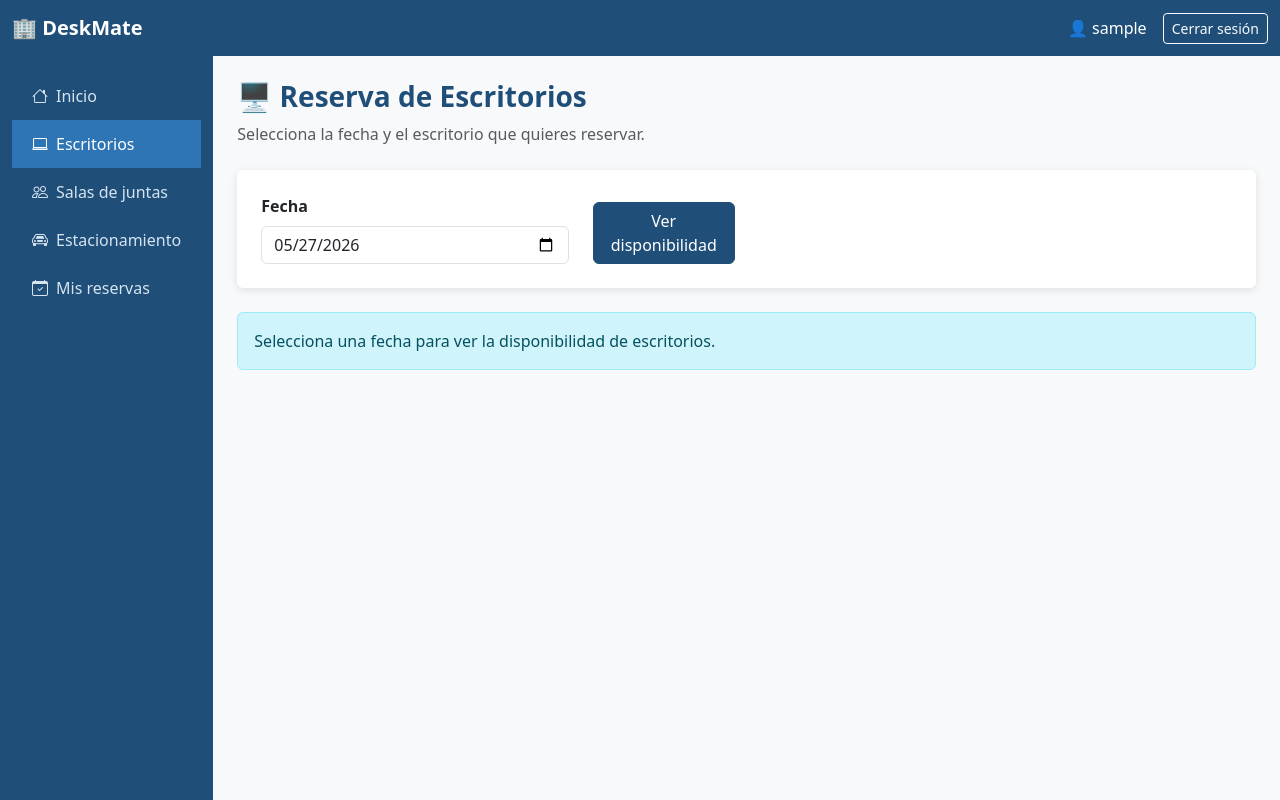
After one commit to Andresval185/deskMate, a Flask app: page /escritorios in a window 1280 px wide. The commit adds this page. Run offline with Flask 3, Linux system fonts and the light colour scheme; the visitor is signed in with stand-in values (Sample User, id 1); data that the repository does not hold is empty.

Commit message:
HIce el modulo de reserva de escritorios y actualice las rutas en routes,py

```diff
--- a/app/routes.py
+++ b/app/routes.py
@@ -2,6 +2,7 @@ from flask import Blueprint, render_template, redirect, url_for, flash, request
 from flask_login import login_user, logout_user, login_required, current_user
 from app import db
 from app.models import User, Espacio, Reserva
+from datetime import date
 
 auth = Blueprint('auth', __name__)
 main = Blueprint('main', __name__)
@@ -53,26 +54,76 @@ def logout():
 def inicio():
     return render_template('inicio.html')
 
-@main.route('/escritorios')
+# ── Escritorios ────────────────────────────────────────
+@main.route('/escritorios', methods=['GET', 'POST'])
 @login_required
 def escritorios():
+    hoy = date.today().isoformat()
+    fecha_sel = request.args.get('fecha', hoy)
     espacios = Espacio.query.filter_by(tipo='escritorio', activo=True).all()
-    return render_template('escritorios.html', espacios=espacios)
+    for e in espacios:
+        reserva = Reserva.query.filter_by(
+            espacio_id=e.id,
+            fecha=fecha_sel,
+            estado='activa'
+        ).first()
+        e.reservado = True if reserva else False
+    return render_template('escritorios.html',
+                           espacios=espacios,
+                           fecha_sel=fecha_sel,
+                           hoy=hoy)
 
+@main.route('/reservar-escritorio', methods=['POST'])
+@login_required
+def reservar_escritorio():
+    espacio_id = request.form.get('espacio_id')
+    fecha = request.form.get('fecha')
+    conflicto = Reserva.query.filter_by(
+        espacio_id=espacio_id,
+        fecha=fecha,
+        estado='activa'
+    ).first()
+    if conflicto:
+        flash('Este escritorio ya fue reservado para esa fecha.', 'danger')
+        return redirect(url_for('main.escritorios'))
+    mi_reserva = Reserva.query.filter_by(
+        user_id=current_user.id,
+        fecha=fecha,
+        estado='activa'
+    ).join(Espacio).filter(Espacio.tipo == 'escritorio').first()
+    if mi_reserva:
+        flash('Ya tienes un escritorio reservado para ese día.', 'warning')
+        return redirect(url_for('main.escritorios'))
+    nueva = Reserva(
+        user_id=current_user.id,
+        espacio_id=espacio_id,
+        fecha=fecha,
+        estado='activa'
+    )
+    db.session.add(nueva)
+    db.session.commit()
+    flash('¡Escritorio reservado exitosamente!', 'success')
+    return redirect(url_for('main.mis_reservas'))
+
+# ── Salas ──────────────────────────────────────────────
 @main.route('/salas')
 @login_required
 def salas():
     espacios = Espacio.query.filter_by(tipo='sala', activo=True).all()
     return render_template('salas.html', espacios=espacios)
 
+# ── Estacionamiento ────────────────────────────────────
 @main.route('/estacionamiento')
 @login_required
 def estacionamiento():
     espacios = Espacio.query.filter_by(tipo='estacionamiento', activo=True).all()
     return render_template('estacionamiento.html', espacios=espacios)
 
+# ── Mis reservas ───────────────────────────────────────
 @main.route('/mis-reservas')
 @login_required
 def mis_reservas():
-    reservas = Reserva.query.filter_by(user_id=current_user.id).order_by(Reserva.fecha.desc()).all()
+    reservas = Reserva.query.filter_by(
+        user_id=current_user.id
+    ).order_by(Reserva.fecha.desc()).all()
     return render_template('mis_reservas.html', reservas=reservas)
--- a/app/base.html
+++ b/app/templates/base.html
@@ -34,7 +34,6 @@
         </div>
     </div>
 </nav>
-
 <div class="container-fluid">
     <div class="row">
         <div class="col-md-2 sidebar py-3">
@@ -76,7 +75,6 @@
         </div>
     </div>
 </div>
-
 {% else %}
 <div class="container">
     {% with messages = get_flashed_messages(with_categories=true) %}
@@ -89,7 +87,7 @@
             {% endfor %}
         {% endif %}
     {% endwith %}
-    {% block content %}{% endblock %}
+    {% block body %}{% endblock %}
 </div>
 {% endif %}
 
--- /dev/null
+++ b/app/templates/escritorios.html
@@ -0,0 +1,54 @@
+{% extends "base.html" %}
+{% block title %}Escritorios{% endblock %}
+
+{% block content %}
+<div class="mb-4">
+    <h3 class="fw-bold" style="color: #1F4E79;">🖥️ Reserva de Escritorios</h3>
+    <p class="text-muted">Selecciona la fecha y el escritorio que quieres reservar.</p>
+</div>
+
+<div class="card p-4 mb-4">
+    <form method="GET">
+        <div class="row align-items-end">
+            <div class="col-md-4">
+                <label class="form-label fw-semibold">Fecha</label>
+                <input type="date" name="fecha" class="form-control"
+                       value="{{ fecha_sel }}" min="{{ hoy }}" required>
+            </div>
+            <div class="col-md-2 mt-2">
+                <button type="submit" class="btn btn-primary w-100">Ver disponibilidad</button>
+            </div>
+        </div>
+    </form>
+</div>
+
+{% if espacios %}
+<div class="row g-3">
+    {% for e in espacios %}
+    <div class="col-md-3">
+        <div class="card p-3 text-center
+            {% if e.reservado %}border-danger{% else %}border-success{% endif %}">
+            <div style="font-size:2rem;">🖥️</div>
+            <h6 class="fw-bold mt-2">{{ e.nombre }}</h6>
+            {% if e.reservado %}
+                <span class="badge bg-danger">Ocupado</span>
+            {% else %}
+                <span class="badge bg-success mb-2">Disponible</span>
+                <form method="POST" action="{{ url_for('main.reservar_escritorio') }}">
+                    <input type="hidden" name="espacio_id" value="{{ e.id }}">
+                    <input type="hidden" name="fecha" value="{{ fecha_sel }}">
+                    <button type="submit" class="btn btn-outline-success btn-sm w-100">
+                        Reservar
+                    </button>
+                </form>
+            {% endif %}
+        </div>
+    </div>
+    {% endfor %}
+</div>
+{% else %}
+<div class="alert alert-info">
+    Selecciona una fecha para ver la disponibilidad de escritorios.
+</div>
+{% endif %}
+{% endblock %}
--- a/config.py
+++ b/config.py
@@ -6,5 +6,5 @@ load_dotenv()
 class Config:
     SECRET_KEY = os.environ.get('SECRET_KEY') or 'deskmate-secret-key-2025'
     SQLALCHEMY_DATABASE_URI = os.environ.get('DATABASE_URL') or \
-        'mysql+pymysql://root:@localhost/deskmate'
+        'mysql+pymysql://deskmate:deskmate123@localhost/deskmate'
     SQLALCHEMY_TRACK_MODIFICATIONS = False
```
Also changed, not shown: app/login.html (deleted, +0 -35 lines), app/registro.html (deleted, +0 -40 lines), app/templates/login.html (added, +34 -0 lines), app/templates/registro.html (added, +39 -0 lines), app/templates/inicio.html (renamed from app/inicio.html).
